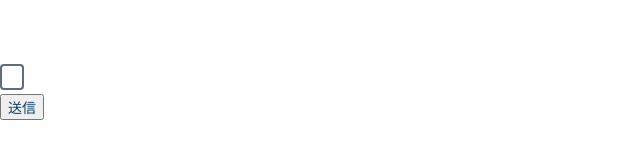
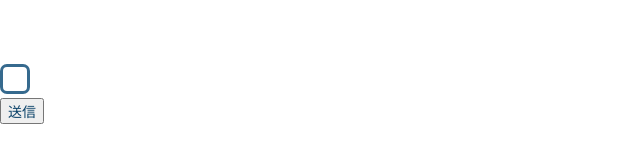
Before and after one commit to ninomiyadaisuke/families-management-app, a Next.js app: page /sample in a window 1280 px wide. Shown: the top 160 px of the page, without its empty margins (0-640 px from the left). Built offline with nearby package versions, Linux system fonts and the light colour scheme.

Commit message:
fix CheckBox component and css

```diff
--- a/src/components/atoms/Input/CheckBox.tsx
+++ b/src/components/atoms/Input/CheckBox.tsx
@@ -13,8 +13,8 @@ const CheckBox: VFC<Props> = (props) => {
   const { field } = useController({ name, control });
   return (
     <div className={styles.checkbox}>
-      <input id="1" type="checkbox" {...field} />
-      <label htmlFor="1" />
+      <input id="id" type="checkbox" {...field} />
+      <label htmlFor="id" />
     </div>
   );
 };
--- a/src/styles/components/atoms/checkbox.module.scss
+++ b/src/styles/components/atoms/checkbox.module.scss
@@ -14,20 +14,19 @@
     display: block;
     top: 0;
     left: 0;
-    width: 24px;
-    height: 26px;
-    border: 2px solid #5F6C7B;
-    border-radius: 4px;
-
+    width: 30px;
+    height: 30px;
+    border: 3px solid #366A8E;
+    border-radius: 7px;
   }
   input:checked + label::after{
     content: "";
     display: block;
     position: absolute;
-    top: 6px;
-    left: 9px;
-    width: 7px;
-    height: 10px;
+    top: 7px;
+    left: 11px;
+    width: 8px;
+    height: 11px;
     transform: rotate(45deg);
     border-bottom: 2px solid $main;
     border-right: 2px solid $main;
```
